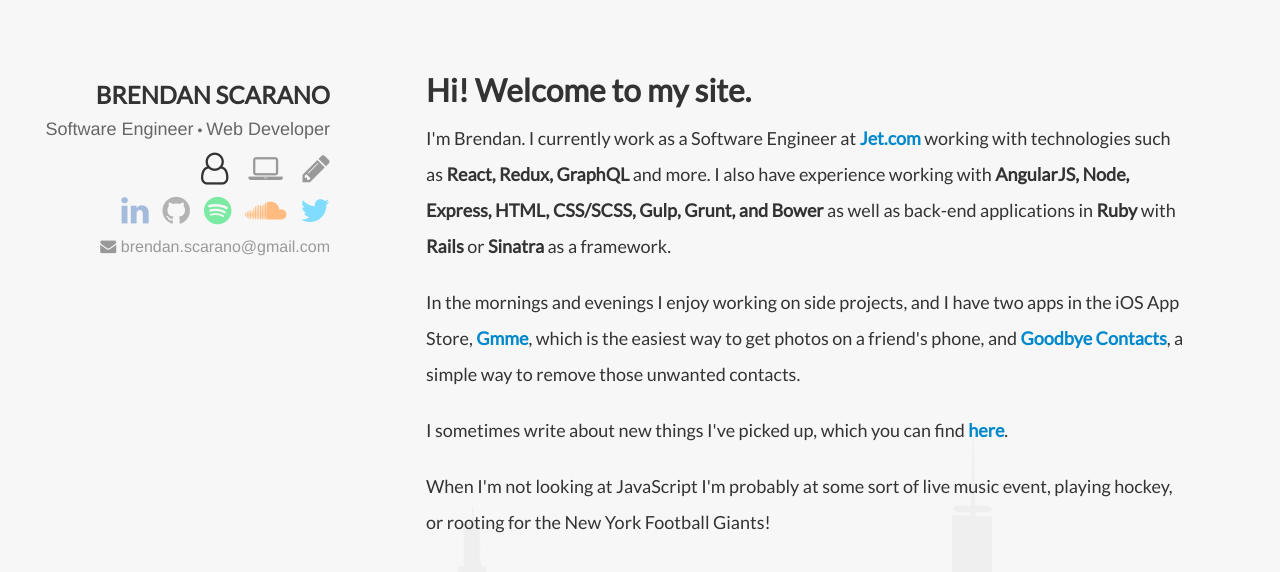
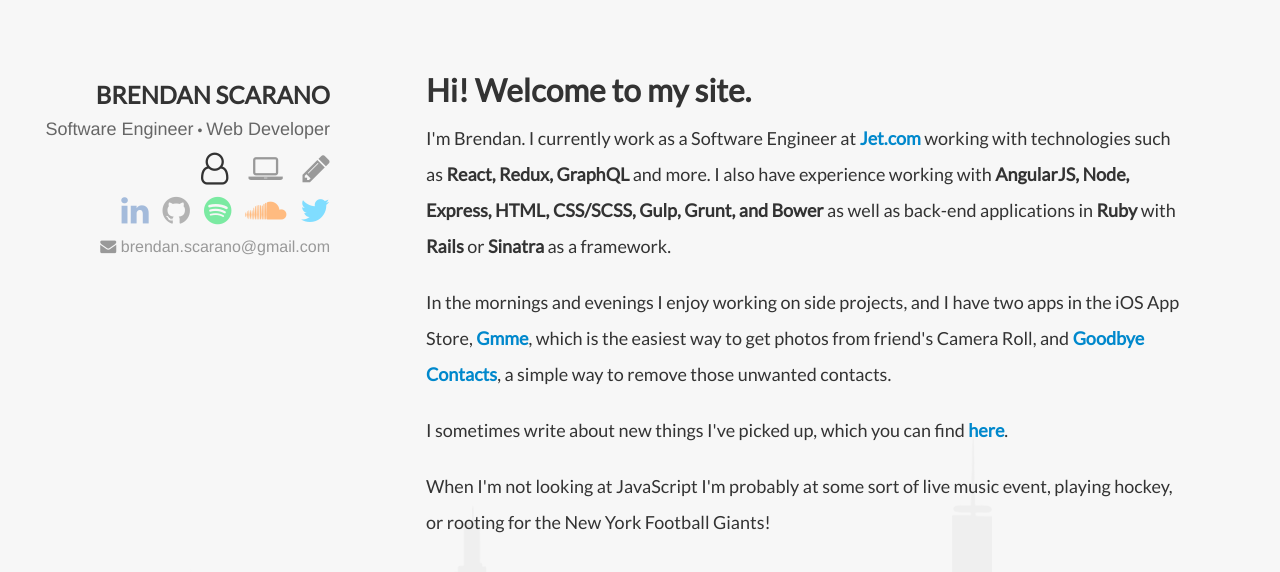
Before and after one commit to brendanscarano/brendanscarano.github.io, a Jekyll site: the page built from index.html, in a window 1280 px wide. Shown: the top 572 px of the page. Built offline with Jekyll 4.4.1, drawn with Linux system fonts in a browser that asks for light colours; nearby versions of some CDN libraries.

Commit message:
updated about me text

```diff
--- a/index.html
+++ b/index.html
@@ -7,7 +7,7 @@
 
   <p>I'm Brendan. I currently work as a Software Engineer at <a href="https://www.jet.com/" target="_blank">Jet.com</a> working with technologies such as <b>React, Redux, GraphQL</b> and more. I also have experience working with <b>AngularJS, Node, Express, HTML, CSS/SCSS, Gulp, Grunt, and Bower</b> as well as back-end applications in <b>Ruby</b> with <b>Rails</b> or <b>Sinatra</b> as a framework.</p>
 
-  <p>In the mornings and evenings I enjoy working on side projects, and I have two apps in the iOS App Store, <a href="https://getgmme.com/" target="_blank">Gmme</a>, which is the easiest way to get photos on a friend's phone, and <a href="https://itunes.apple.com/us/app/goodbye-contacts/id1229364287?ls=1&mt=8" target="_blank">Goodbye Contacts</a>, a simple way to remove those unwanted contacts.</p>
+  <p>In the mornings and evenings I enjoy working on side projects, and I have two apps in the iOS App Store, <a href="https://getgmme.com/" target="_blank">Gmme</a>, which is the easiest way to get photos from friend's Camera Roll, and <a href="https://itunes.apple.com/us/app/goodbye-contacts/id1229364287?ls=1&mt=8" target="_blank">Goodbye Contacts</a>, a simple way to remove those unwanted contacts.</p>
 
   <p>I sometimes write about new things I've picked up, which you can find <a href="/posts">here</a>.</p>
 
```
